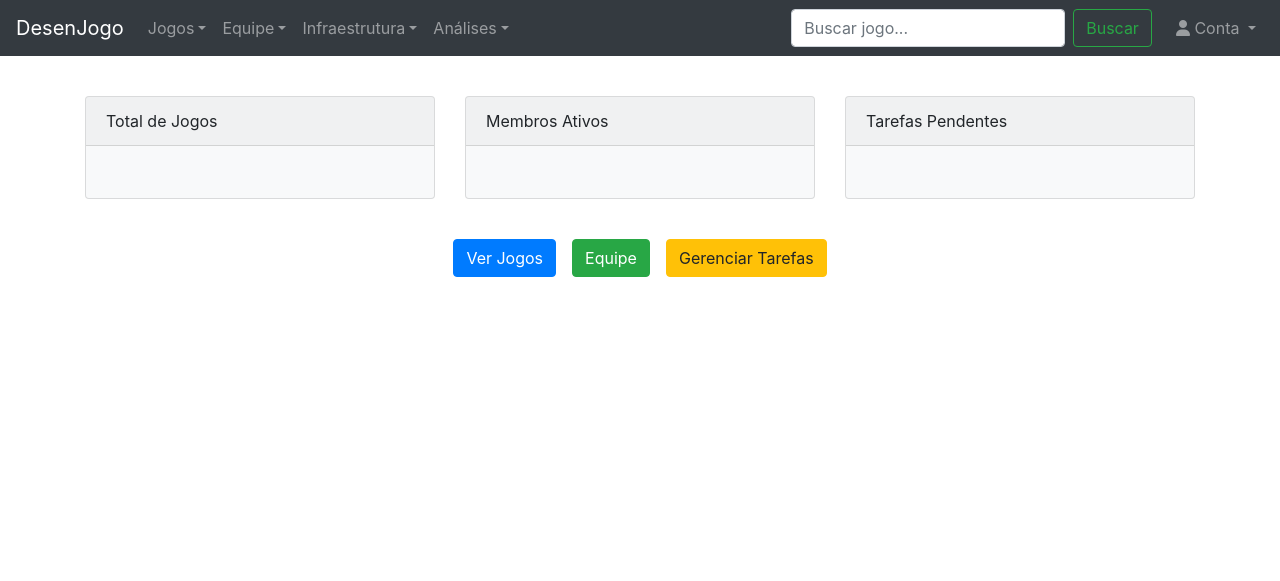
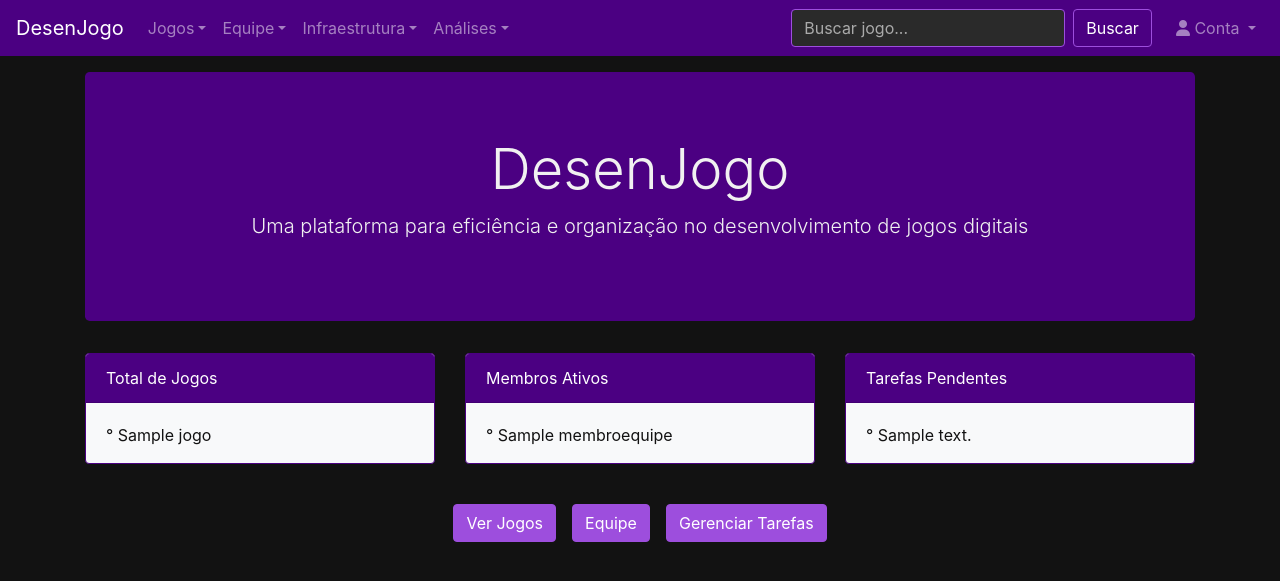
Before and after one commit to Jhonathan324/DesenJogo, a Django app: page / in a window 1280 px wide. Shown: the top 581 px of the page. Run offline with Django 5.2, Linux system fonts and the light colour scheme; tables that the repository leaves empty hold one stand-in row (values such as "Sample post"); some libraries are stand-ins or nearby versions.

Commit message:
melhoria no front-end e no css geral

```diff
--- /dev/null
+++ b/app/static/style/style1.css
@@ -0,0 +1,86 @@
+body {
+    background-color: #121212;
+    color: #f1f1f1;
+}
+
+.navbar-dark.bg-dark {
+    background-color: #4b0082 !important;
+}
+
+.dropdown-menu {
+    background-color: #2c2c2c;
+}
+
+.dropdown-item {
+    color: #ccc;
+}
+
+.dropdown-item:hover {
+    background-color: #4b0082;
+    color: white;
+}
+
+.jumbotron{
+    background-color: #4b0082;
+}
+
+.card {
+    background-color: #1e1e2f;
+    border-color: #4b0082;
+}
+
+.card-header {
+    background-color: #4b0082;
+    color: white;
+}
+
+.card-body {
+    color: #121212;
+    padding-bottom: 0;
+}
+
+.btn-primary,
+.btn-success,
+.btn-warning {
+    background-color: #9d4edd;
+    border-color: #9d4edd;
+    color: #fff;
+}
+
+.btn-outline-success {
+    border-color: #9d4edd;
+    color: #fff;
+}
+
+.btn-outline-success:hover {
+    background-color: #9d4edd;
+    color: #fff;
+}
+
+table thead {
+    background-color: #6f42c1;
+    color: white;
+}
+
+
+table tbody tr {
+    background-color: #1a1a1a;
+    color: #ddd;
+}
+
+table th:last-child,
+table td:last-child {
+    width: 9rem;
+    max-width: 9rem;
+    white-space: nowrap;
+}
+
+.form-control {
+    background-color: #2a2a2a;
+    color: #fff;
+    border-color: #9d4edd;
+}
+
+.form-control::placeholder {
+    color: #aaa;
+}
--- a/app/templates/base.html
+++ b/app/templates/base.html
@@ -1,10 +1,13 @@
+{% load static %}
 <!DOCTYPE html>
 <html lang="pt-BR">
 <head>
     <meta charset="UTF-8">
     <meta name="viewport" content="width=device-width, initial-scale=1.0">
-    <title>Templates DesenJogo</title>
+    <title>DesenJogo</title>
     <link rel="stylesheet" href="https://maxcdn.bootstrapcdn.com/bootstrap/4.5.2/css/bootstrap.min.css">
+    <link rel="stylesheet" href="{% static 'style/style1.css'%}">
+    <link rel="icon" href="{% static 'images/icon.png' %}" type="image/png">
 </head>
 <body>
     <!-- Navbar padrão -->
--- a/app/templates/index.html
+++ b/app/templates/index.html
@@ -1,97 +1,21 @@
-<!DOCTYPE html>
-<html lang="pt-BR">
-<head>
-    <meta charset="UTF-8">
-    <meta name="viewport" content="width=device-width, initial-scale=1.0">
-    <title>{% block title %}DesenJogo{% endblock %}</title>
-    <link rel="stylesheet" href="https://maxcdn.bootstrapcdn.com/bootstrap/4.5.2/css/bootstrap.min.css">
-</head>
-<body>
-    <nav class="navbar navbar-expand-lg navbar-dark bg-dark fixed-top">
-        <a class="navbar-brand" href="/">DesenJogo</a>
-        <button class="navbar-toggler" type="button" data-toggle="collapse" data-target="#navbarNav">
-            <span class="navbar-toggler-icon"></span>
-        </button>
+{% extends 'base.html' %}
 
-        <div class="collapse navbar-collapse" id="navbarNav">
-            <ul class="navbar-nav mr-auto">
-
-                <li class="nav-item dropdown">
-                    <a class="nav-link dropdown-toggle" href="#" id="menuJogos" role="button" data-toggle="dropdown">Jogos</a>
-                    <div class="dropdown-menu">
-                        <a class="dropdown-item" href="/jogos/">Lista de Jogos</a>
-                        <a class="dropdown-item" href="/plataformas/">Plataformas</a>
-                        <a class="dropdown-item" href="/jogo_plataformas/">Jogo x Plataforma</a>
-                        <a class="dropdown-item" href="/etapas/">Etapas</a>
-                        <a class="dropdown-item" href="/tarefas/">Tarefas</a>
-                        <a class="dropdown-item" href="/detalhes_tarefas/">Detalhes de Tarefas</a>
-                        <a class="dropdown-item" href="/componentes/">Componentes</a>
-                        <a class="dropdown-item" href="/assets/">Assets</a>
-                        <a class="dropdown-item" href="/cenarios/">Cenários</a>
-                        <a class="dropdown-item" href="/cenarios_assets/">Cenário x Asset</a>
-                        <a class="dropdown-item" href="/ocorrencias/">Ocorrências</a>
-                    </div>
-                </li>
-
-                <li class="nav-item dropdown">
-                    <a class="nav-link dropdown-toggle" href="#" id="menuEquipe" role="button" data-toggle="dropdown">Equipe</a>
-                    <div class="dropdown-menu">
-                        <a class="dropdown-item" href="/membros/">Membros</a>
-                        <a class="dropdown-item" href="/funcoes/">Funções</a>
-                        <a class="dropdown-item" href="/alocacoes/">Alocações</a>
-                        <a class="dropdown-item" href="/turnos/">Turnos</a>
-                    </div>
-                </li>
-
-                <li class="nav-item dropdown">
-                    <a class="nav-link dropdown-toggle" href="#" id="menuInfra" role="button" data-toggle="dropdown">Infraestrutura</a>
-                    <div class="dropdown-menu">
-                        <a class="dropdown-item" href="/estudios/">Estúdios</a>
-                        <a class="dropdown-item" href="/cidades/">Cidades</a>
-                        <a class="dropdown-item" href="/configuracoes/">Configurações</a>
-                    </div>
-                </li>
-
-                <li class="nav-item dropdown">
-                    <a class="nav-link dropdown-toggle" href="#" id="menuAnalise" role="button" data-toggle="dropdown">Análises</a>
-                    <div class="dropdown-menu">
-                        <a class="dropdown-item" href="/tipos_analise/">Tipos de Análise</a>
-                        <a class="dropdown-item" href="/AnaliseProcesso/">Analise e Processos</a>
-                    </div>
-                </li>
-            </ul>
-
-            <form class="form-inline my-2 my-lg-0 mr-3" method="get" action="/jogos/">
-                <input class="form-control mr-sm-2" type="search" name="q" placeholder="Buscar jogo..." aria-label="Buscar">
-                <button class="btn btn-outline-success my-2 my-sm-0" type="submit">Buscar</button>
-            </form>
-
-            <ul class="navbar-nav">
-                <li class="nav-item dropdown">
-                    <a class="nav-link dropdown-toggle" href="#" id="menuUsuario" role="button" data-toggle="dropdown">
-                        <i class="fas fa-user"></i> Conta
-                    </a>
-                    <div class="dropdown-menu dropdown-menu-right">
-                        <a class="dropdown-item" href="/usuarios/">Usuários</a>
-                        <div class="dropdown-divider"></div>
-                        <a class="dropdown-item" href="/admin/">Administração</a>
-                        <a class="dropdown-item" href="#">Sair</a>
-                    </div>
-                </li>
-            </ul>
-        </div>
-    </nav>
-
-
-
+{% block content %}
 <div class="container mt-5 pt-4">
-    {% block content %}{% endblock %}
+    <div class="jumbotron text-center">
+        <h1 class="display-4">DesenJogo</h1>
+        <p class="lead">Uma plataforma para eficiência e organização no desenvolvimento de jogos digitais</p>
+    </div>
     <div class="row mt-4">
         <div class="col-md-4">
             <div class="card bg-light mb-3">
                 <div class="card-header">Total de Jogos</div>
                 <div class="card-body">
-                    <h5 class="card-title">{{ total_jogos }}</h5>
+                    {% for jogo in jogos %}
+                        <p> ° {{ jogo.titulo }}</p>
+                    {% empty %}
+                        <p>Nenhum jogo cadastrado.</p>
+                    {% endfor %}
                 </div>
             </div>
         </div>
@@ -99,7 +23,11 @@
             <div class="card bg-light mb-3">
                 <div class="card-header">Membros Ativos</div>
                 <div class="card-body">
-                    <h5 class="card-title">{{ total_membros }}</h5>
+                    {% for membro in membros %}
+                        <p> ° {{ membro.nome }}</p>
+                    {% empty %}
+                        <p>Nenhum membro ativo.</p>
+                    {% endfor %}
                 </div>
             </div>
         </div>
@@ -107,7 +35,11 @@
             <div class="card bg-light mb-3">
                 <div class="card-header">Tarefas Pendentes</div>
                 <div class="card-body">
-                    <h5 class="card-title">{{ total_tarefas }}</h5>
+                    {% for tarefa in tarefas %}
+                        <p> ° {{ tarefa.descricao }}</p>
+                    {% empty %}
+                        <p>Sem tarefas pendentes.</p>
+                    {% endfor %}
                 </div>
             </div>
         </div>
@@ -117,12 +49,5 @@
         <a href="/membros/" class="btn btn-success mx-2">Equipe</a>
         <a href="/tarefas/" class="btn btn-warning mx-2">Gerenciar Tarefas</a>
     </div>
-
 </div>
-
-<script src="https://code.jquery.com/jquery-3.5.1.slim.min.js"></script>
-<script src="https://cdn.jsdelivr.net/npm/@popperjs/core@2.9.1/dist/umd/popper.min.js"></script>
-<script src="https://maxcdn.bootstrapcdn.com/bootstrap/4.5.2/js/bootstrap.min.js"></script>
-<script src="https://kit.fontawesome.com/a076d05399.js" crossorigin="anonymous"></script>
-</body>
-</html>
+{% endblock %}
--- a/app/templates/turnos.html
+++ b/app/templates/turnos.html
@@ -18,7 +18,7 @@
             {% for turno in turnos %}
             <tr>
                 <td>{{ turno.nome }}</td>
-                <td>
+                <td style="">
                     <a href="/turnos/editar/{{ turno.id }}/" class="btn btn-warning btn-sm">Editar</a>
                     <a href="/turnos/excluir/{{ turno.id }}/" class="btn btn-danger btn-sm">Excluir</a>
                 </td>
--- a/app/views.py
+++ b/app/views.py
@@ -6,7 +6,10 @@ from .models import *
 
 class IndexView(View):
     def get(self, request, *args, **kwargs):
-        return render(request, 'index.html')
+        jogos = Jogo.objects.all()
+        membros = MembroEquipe.objects.all()
+        tarefas = Tarefa.objects.all()
+        return render(request, 'index.html', {'jogos': jogos,'membros': membros,'tarefas': tarefas})
 
 
 # Jogo e Relacionados
```
Also changed, not shown: app/templates/editar.html (added, +57 -0 lines), app/static/images/icon.png (added).
